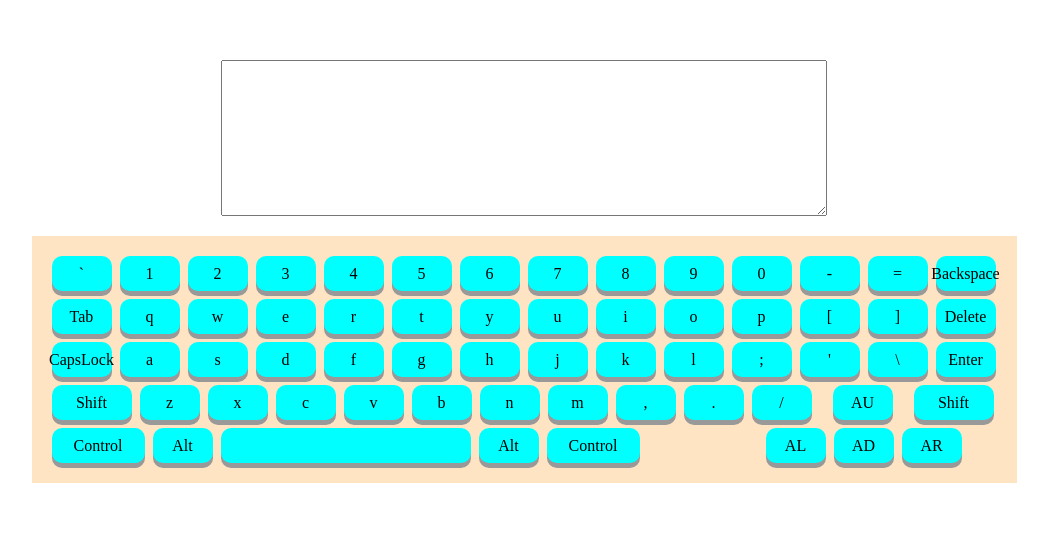
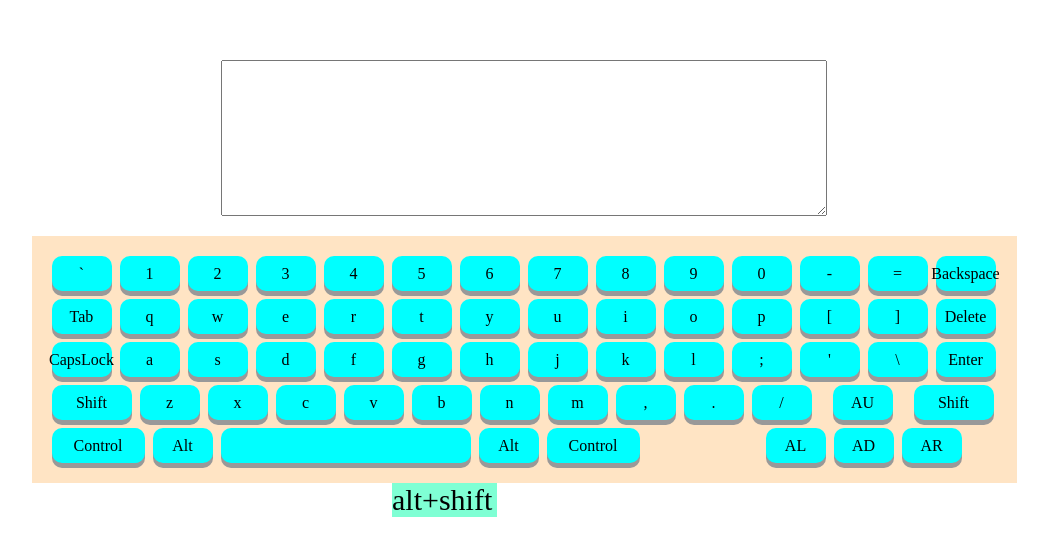
Before and after one commit to 6p00l/virtual-keyboard, a website: page index.html in a window 1280 px wide. Shown: the part 140-696 px from the top of the page, without its empty margins (116-1164 px from the left). Drawn offline with Linux system fonts and the light colour scheme.

Commit message:
feat: add shortcut for language swap

```diff
--- a/script.js
+++ b/script.js
@@ -135,7 +135,11 @@ class Main {
     this.textarea = "<div className='textarea'><textarea value=''></textarea></div>";
     this.wrapper.className = 'wrapper';
     document.body.innerHTML = this.textarea;
+    this.shortcut = document.createElement('div');
+    this.shortcut.innerHTML = '<div\'>alt+shift</div>';
+    this.shortcut.className = 'shortcut';
     document.body.appendChild(this.wrapper);
+    document.body.appendChild(this.shortcut);
     this.input = document.querySelector('textarea');
   }
 
@@ -186,9 +190,9 @@ class Main {
     if (e.key === 'Alt') {
       e.preventDefault();
     }
-    if(document.querySelector(`.${e.code}`)) {
-    const activeKey = document.querySelector(`.${e.code}`);
-    activeKey.classList.toggle('active');
+    if (document.querySelector(`.${e.code}`)) {
+      const activeKey = document.querySelector(`.${e.code}`);
+      activeKey.classList.toggle('active');
     }
     this.input.focus();
   }
--- a/style.css
+++ b/style.css
@@ -61,3 +61,11 @@ textarea {
     box-shadow: 0 5px #666;
     transform: translateY(3px);
 }
+
+.shortcut {
+    font-size: 30px;
+    margin: 0;
+    margin-left: 500px;
+    background-color: aquamarine;
+    width: 105px;
+}
```
